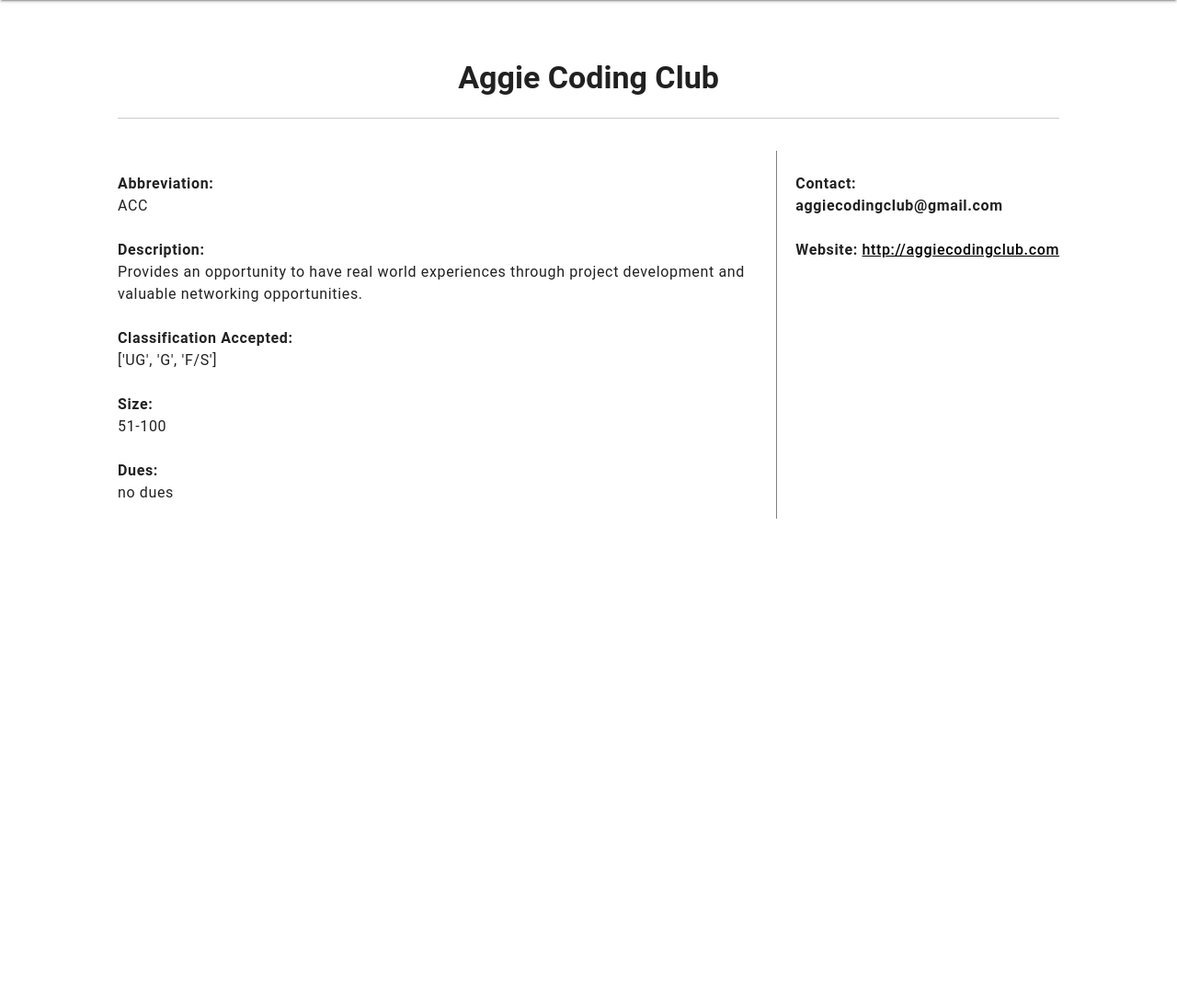
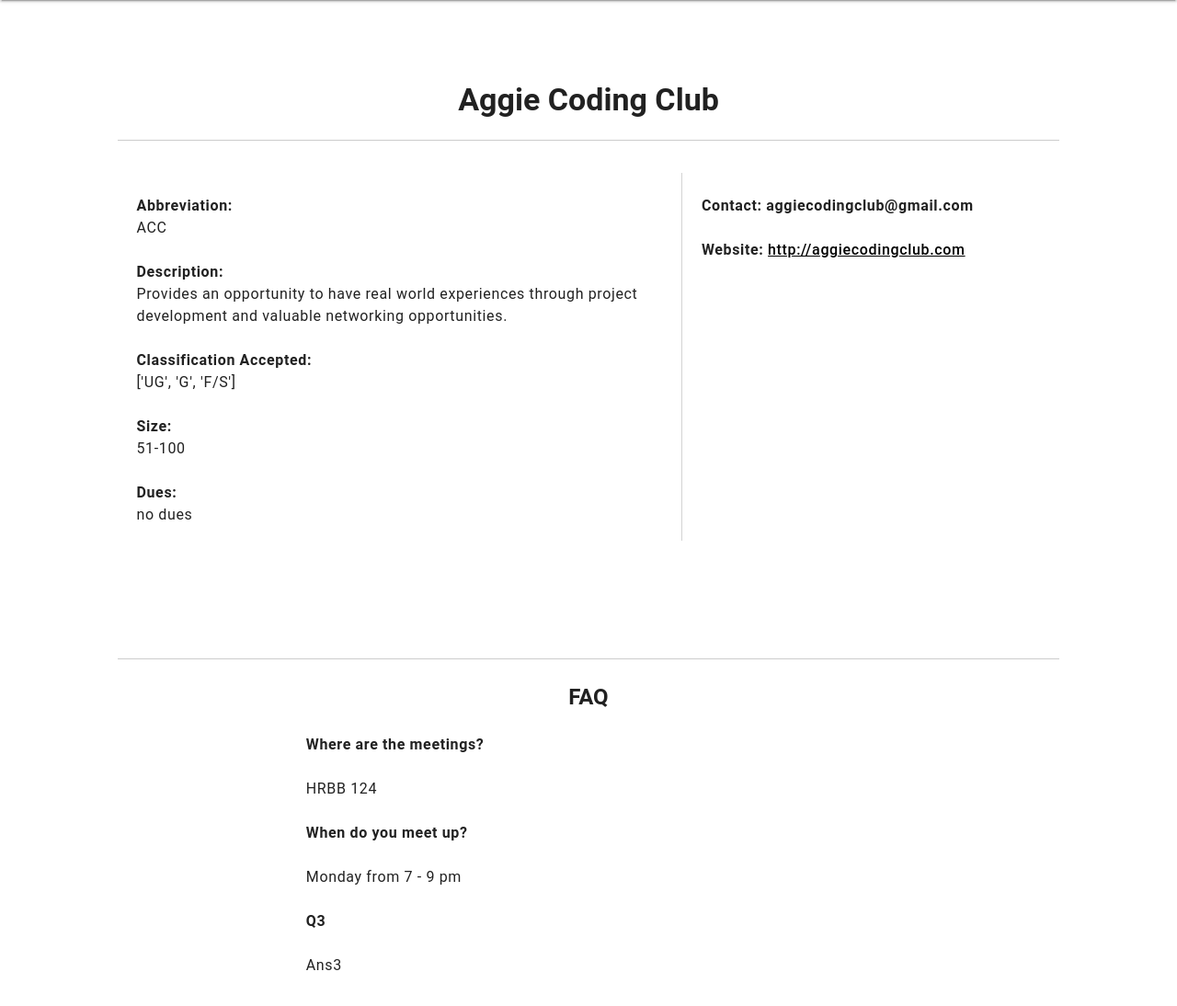
Before and after one commit to jo-zho/HowdyHackers2019, a Flask app: page /organizations/AGGIE-CODING-CLUB in a window 1280 px wide. Shown: the part 64-1158 px from the top of the page at 92% size. Run offline with Flask 2, Linux system fonts and the light colour scheme.

Commit message:
added an FAQ, included no results for search, and troubleshooting through invalid endpoints

```diff
--- a/app.py
+++ b/app.py
@@ -27,7 +27,7 @@ def search(search_words):  # inefficient search
     # then searching through tags
     for i in search_words:
         for key, value in org_data.items():
-            if i in value["tags"]:
+            if i in " ".join(value["tags"]).split(" "):
                 if key not in name_list and key not in tag_list:  # preventing the inclusion of orgs that are already in name_list
                     tag_list[key] = 1
                 elif key in tag_list:
@@ -76,15 +76,15 @@ def organization():
 @app.route("/search", methods=["GET", "POST"])
 def org_search():
     if request.method == "POST":
-        print("search post")
         search_words = request.form["search"]
-        print("#2")
         with open(org_json) as file:
             org_date = json.load(file)
         org_endpoint = search(search_words)
-        org_list = [org_date[i]["name"] for i in org_endpoint]
-        print("#3")
-        return render_template("search.html", org_list = org_list, org_endpoint = org_endpoint)
+        if len(org_endpoint) != 0:
+            org_list = [org_date[i]["name"] for i in org_endpoint]
+            return render_template("search.html", org_list = org_list, org_endpoint = org_endpoint)
+        else:
+            return render_template("search.html")
     return render_template("search.html")
 
 @app.route("/organizations/<org_name>", methods=["GET"])
@@ -103,10 +103,11 @@ def org_info(org_name):
         dues = org_data[org_name]["dues"]
         size = org_data[org_name]["size"]
         tags = org_data[org_name]["tags"]
+        FAQ = org_data[org_name]["FAQ"]
         if abbreviation != "":
-            return render_template("organization.html", title=title, abbreviation=abbreviation, description=description, contact=contact, website=website, level=level, dues=dues, size=size, tags=tags)
+            return render_template("organization.html", title=title, abbreviation=abbreviation, description=description, contact=contact, website=website, level=level, dues=dues, size=size, tags=tags, FAQ = FAQ)
         else:
-            return render_template("organization.html", title=title, description=description, contact=contact, website=website, level=level, dues=dues, size=size, tags=tags)
+            return render_template("organization.html", title=title, description=description, contact=contact, website=website, level=level, dues=dues, size=size, tags=tags, FAQ=FAQ)
     except:
         return make_response(render_template("not_found.html"), 404)
 
@@ -119,5 +120,10 @@ def org_info(org_name):
 # def org_update(org_id):
 #     return make_response(200)
 
+# any invalid endpoint
+@app.route("/<random>")
+def invalid(random):
+    return render_template("not_found.html")
+
 if __name__ == "__main__":
     app.run(debug = True)
--- a/organizations.json
+++ b/organizations.json
@@ -8,7 +8,8 @@
         "dues": "$40 / year",
         "size": "51 - 100",
         "website": "http://abattery.tamu.edu",
-        "description": "A-Battery is a Corps of Cadets and Fightin' Texas Aggie Band outfit that exists to challenge people physically, mentally, and morally, to cultivate lifelong relationships, and to shape leaders of character prepared for the future."
+        "description": "A-Battery is a Corps of Cadets and Fightin' Texas Aggie Band outfit that exists to challenge people physically, mentally, and morally, to cultivate lifelong relationships, and to shape leaders of character prepared for the future.",
+        "FAQ": {"Where are the meetings?": "White Hall", "When do you meet up?": "Ans2", "Q3":"Ans3"}
     },
     "A&M-BITCOIN-CLUB": {
         "name": "A&M Bitcoin Club",
@@ -19,7 +20,8 @@
         "dues": "$20 / semester",
         "size": "1-30",
         "website": "N/A",
-        "description": "To further the education and adoption of Bitcoin."
+        "description": "To further the education and adoption of Bitcoin.",
+        "FAQ": {"Where are the meetings?": "Ans1", "When do you meet up?": "Ans2", "Q3":"Ans3"}
     },
     "A&M-PHOTOGRAPHY-CLUB": {
         "name": "A&M Photography Club",
@@ -30,7 +32,8 @@
         "dues": "$40 / year",
         "size": "51-100",
         "website": "https://maroonlink.tamu.edu/organization/photography_club",
-        "description": "This organization is aimed towards A&M students who enjoy photography and taking pictures as a lifestyle. A&M Photography Club provides a more interconnected campus social network through photo sharing and collaboration among A&M students and A&M student groups while promoting awareness of the enriching opportunities available to all students. We intend to enrich the Aggie experience by organizing a photography network of students who enjoy taking pictures and making their photos easily accessible for the enjoyment of everyone in the A&M community."
+        "description": "This organization is aimed towards A&M students who enjoy photography and taking pictures as a lifestyle. A&M Photography Club provides a more interconnected campus social network through photo sharing and collaboration among A&M students and A&M student groups while promoting awareness of the enriching opportunities available to all students. We intend to enrich the Aggie experience by organizing a photography network of students who enjoy taking pictures and making their photos easily accessible for the enjoyment of everyone in the A&M community.",
+        "FAQ": {"Where are the meetings?": "Varied locations", "When do you meet up?": "Ans2", "Q3":"Ans3"}
         },
     "AGGIE-CODING-CLUB": {
         "name": "Aggie Coding Club",
@@ -41,7 +44,8 @@
         "dues": "no dues",
         "size": "51-100",
         "website": "http://aggiecodingclub.com",
-        "description": "Provides an opportunity to have real world experiences through project development and valuable networking opportunities."
+        "description": "Provides an opportunity to have real world experiences through project development and valuable networking opportunities.",
+        "FAQ": {"Where are the meetings?": "HRBB 124", "When do you meet up?": "Monday from 7 - 9 pm", "Q3":"Ans3"}
         },
     "ZETA-TAU-ALPHA": {
         "name": "Zeta Tau Alpha",
@@ -52,6 +56,7 @@
         "dues": "No dues",
         "size": "300-1000",
         "website": "http://tamu.zetataualpha.org/",
-        "description": "The purpose of Zeta Tau Alpha is to intensify friendship, promote happiness among its members, to perform such deeds, and to mould such opinions as will conduce to the building up of a purer and nobler womanhood in the world."
+        "description": "The purpose of Zeta Tau Alpha is to intensify friendship, promote happiness among its members, to perform such deeds, and to mould such opinions as will conduce to the building up of a purer and nobler womanhood in the world.",
+        "FAQ": {"Where are the meetings?": "1403 Athens Drive, College Station", "When do you meet up?": "Ans2", "Q3":"Ans3"}
         }
 }
--- a/static/styles/general.css
+++ b/static/styles/general.css
@@ -57,25 +57,43 @@ a {
 
 .org-content{
     float: left;
-    width: 70%;
+    width: 60%;
+    padding: 0% 2%;
     box-sizing: border-box;
-    border-right: 1px solid gray;
+    border-right: 1px solid lightgray;
 }
 .org-aside{
     float: right;
-    width: 30%;
+    width: 40%;
     padding-left: 2%;
     box-sizing: border-box;
 }
 
+.grid-container{
+    display: grid;
+    padding-bottom: 0%
+}
+
+.faq{
+    padding: 0% 20%;
+}
+
 @media(max-width: 600px){
+    .content{
+        margin: 5%
+    }
     .org-content{
         float: none;
         width: 100%;
         border-right: 0px;
+        padding: 0% 2%;
     }
     .org-aside{
         float: right;
         width: 100%;
+        padding: 0% 2%;
+    }
+    .faq{
+        padding: 0%;
     }
 }
--- a/templates/about.html
+++ b/templates/about.html
@@ -1,4 +1,8 @@
 {% extends "layout.html" %}
+
+{% block head %}
+    <title>About</title>
+{% endblock%}
 
 {%block body%}
 <div class= "content">
--- a/templates/home.html
+++ b/templates/home.html
@@ -1,8 +1,6 @@
 {% extends "layout.html" %}
 {% block head %}
 <title>C-ORGS</title>
-
-
 {% endblock %}
 
 {% block body %}
--- a/templates/organization.html
+++ b/templates/organization.html
@@ -7,6 +7,7 @@
 
 {% block body %}
 <body>
+<div class= "grid-container">
 <div class = "content">
     <h3><center><div class="format"> {{title}} </div></center></h3>
     <hr>
@@ -21,10 +22,19 @@
     </section>
     <aside class="org-aside">
             <h6><div class="format1">Contact: {{contact}} </div></h6>
-            <h6><div class="format1">Website: <a href="{{website}}" target="_blank">{{website}}</a></div> </h6>
+            <h6><div class="format1">Website: {% if website != "N/A" %} <a href="{{website}}" target="_blank">{{website}}</a>
+                                                {% else %} {{website}}  {% endif %} </div> </h6>
     </aside>
-
-</hr>
+</div>
+</div>
+<div class="content">
+    <hr>
+    <center><h4 class="format">FAQ</h4></center>
+    {% for key, value in FAQ.items()%}
+        <h6 class="format faq">{{key}}</h6>
+        <h6 class="faq">{{value}}</h6>
+    {% endfor %}
+</div>
 
 </body>
 {% endblock %}
```
Also changed, not shown: templates/search.html (+8 -0 lines).
